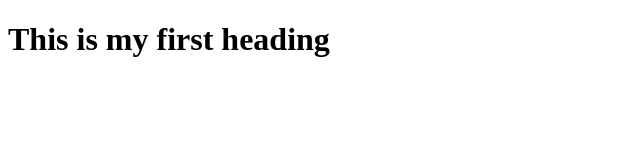
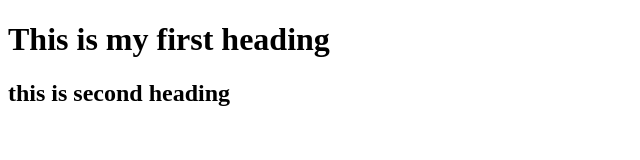
Before and after one commit to Vishal97prajapati/practicegit, a plain HTML site: page index.html in a window 1280 px wide. Shown: the whole page, without its empty margins (0-640 px from the left). Drawn offline with Linux system fonts and the light colour scheme.

Commit message:
this is my third commit

```diff
--- a/index.html
+++ b/index.html
@@ -7,6 +7,6 @@
 </head>
 <body>
     <h1>This is my first heading </h1>
-
+    <h2>this is second heading</h2>
 </body>
 </html>
--- /dev/null
+++ b/style.css
@@ -0,0 +1,5 @@
+*{
+    padding: 0;
+    margin: 0;
+    background-color: antiquewhite;
+}
```
